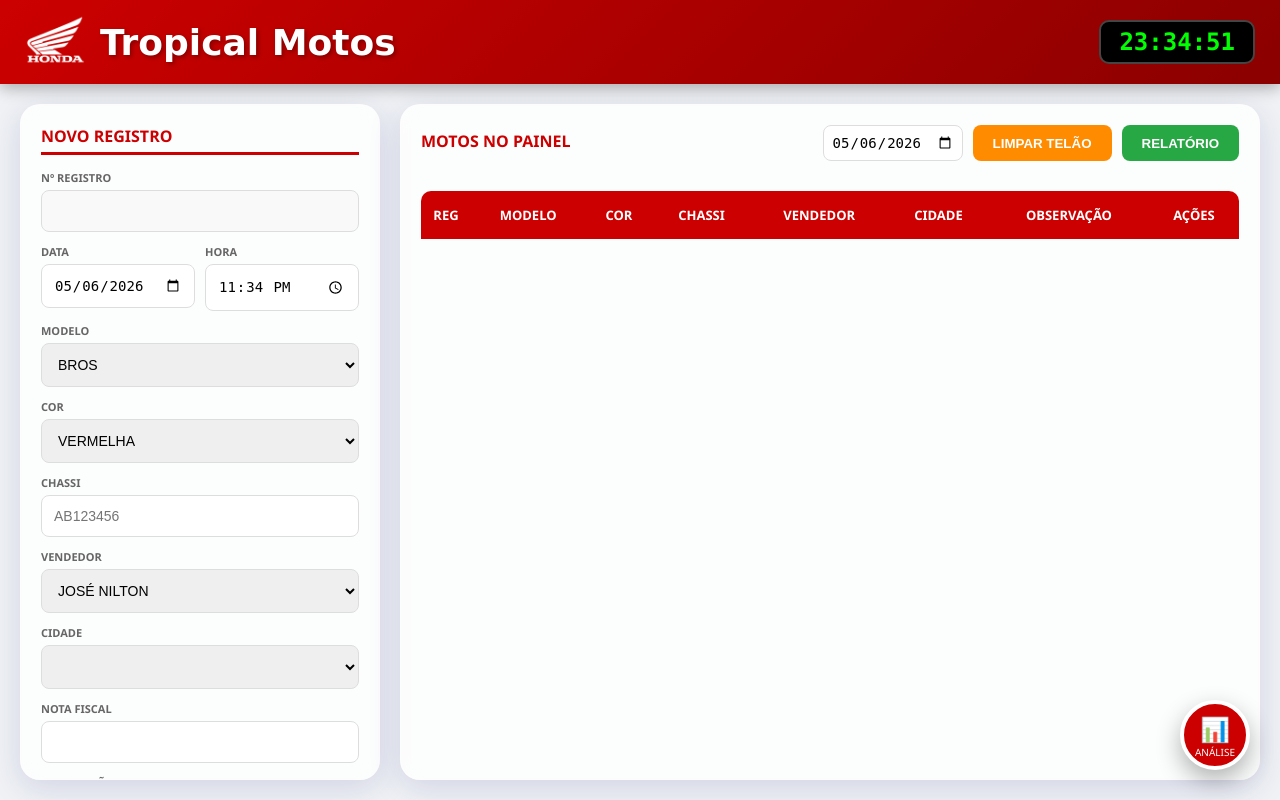
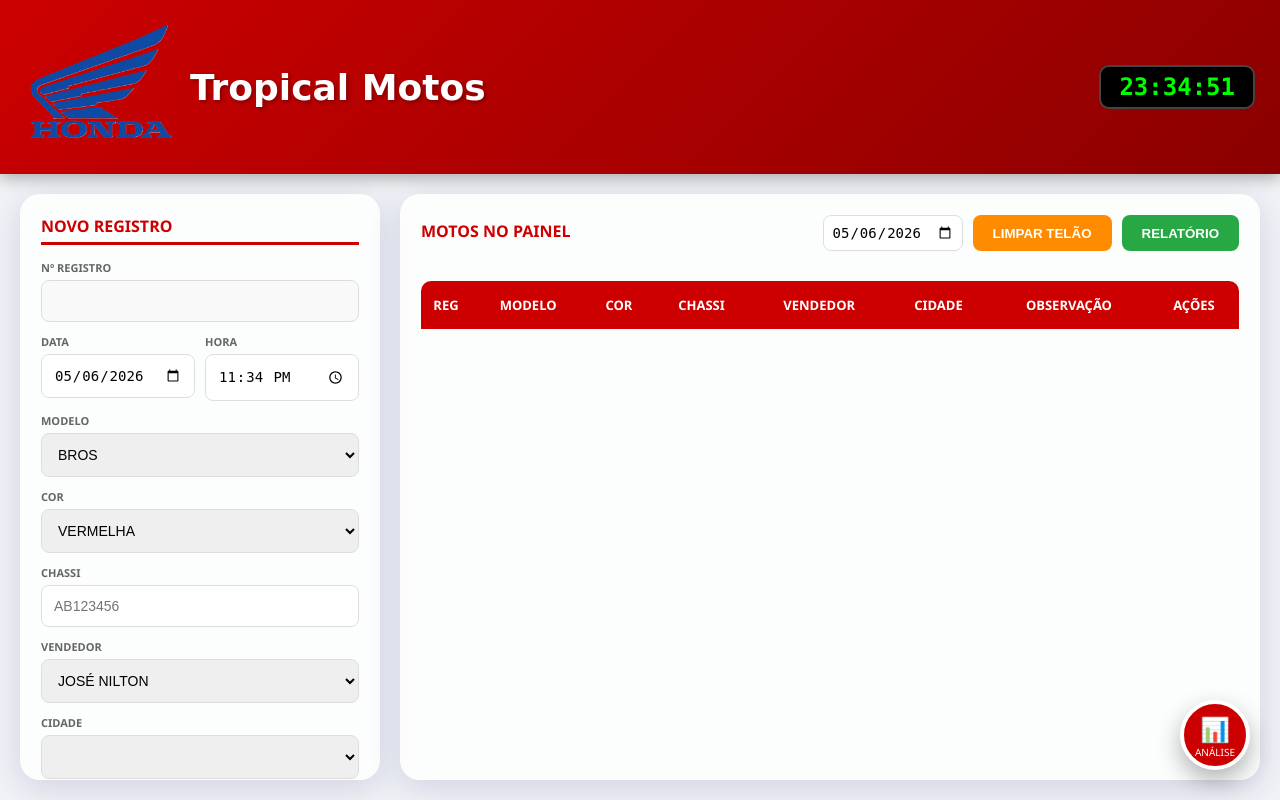
Before and after one commit to niwtonbr/Entrega, a Flask app: page / in a window 1280 px wide. Run offline with Flask 3, Linux system fonts and the light colour scheme; tables that the repository leaves empty hold one stand-in row (values such as "Sample post"); data that the repository does not hold is empty.

Commit message:
Update index.html

```diff
--- a/templates/index.html
+++ b/templates/index.html
@@ -14,7 +14,7 @@
             --glass-border: rgba(255, 255, 255, 0.2);
             --shadow: 0 8px 32px 0 rgba(31, 38, 135, 0.15);
             /* Estilização da Barra de Rolagem (Scrollbar) */
-::-webkit-scrollbar {
+::-webkit-scrollbar {im
     width: 15px; /* Largura da barra */
 }
 
@@ -108,7 +108,7 @@
 
 <header>
     <div class="header-left">
-        <img src="logo_honda.png" class="logo-honda" alt="Logo">
+        <img src="{{ url_for('static', filename='logo_honda.png') }}" alt="Logo Honda" width="150">
         <span class="logo-text">Tropical Motos</span>
     </div>
     <div id="relogio">00:00:00</div>
```
